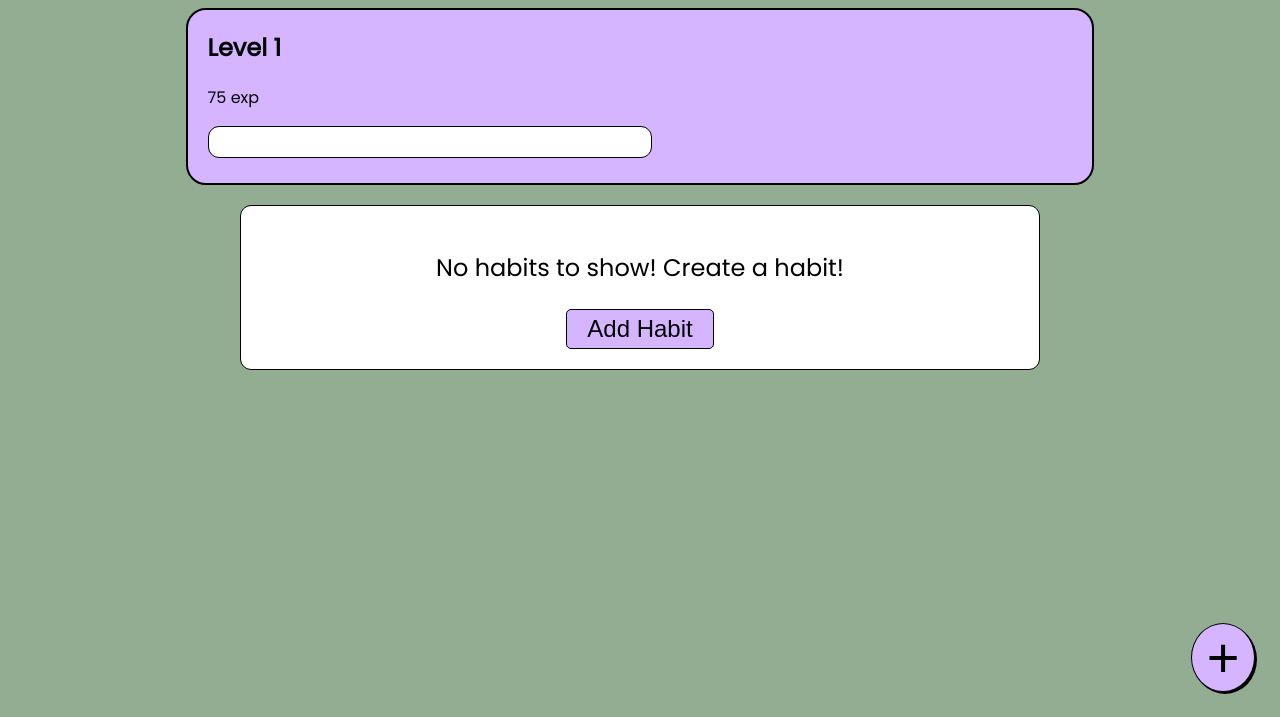
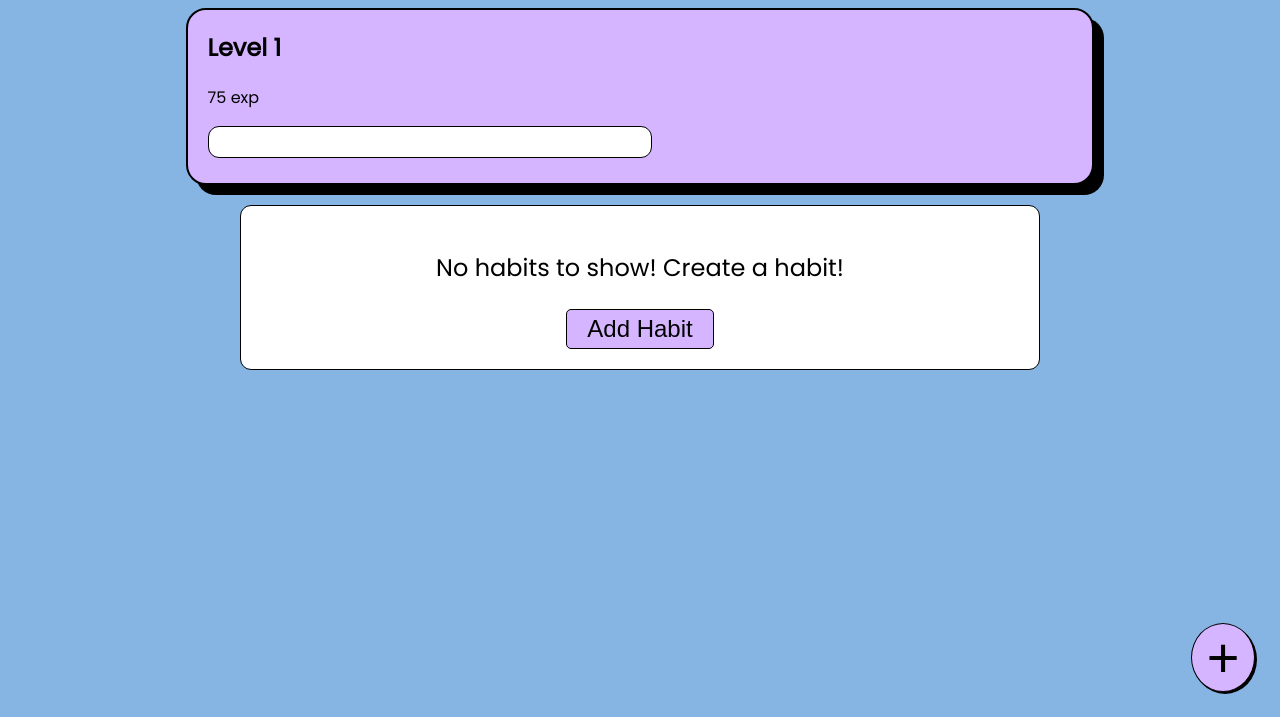
Before and after one commit to kroles1/LAP2_project_frontend, a website: page dashboard.html in a window 1280 px wide. Shown: the part 83-800 px from the top of the page. Drawn offline with Linux system fonts and the light colour scheme; no server answers.

Commit message:
added box shadows

```diff
--- a/styles.css
+++ b/styles.css
@@ -19,8 +19,8 @@ body:not(#dashboard) {
 }
 
 #dashboard {
-    /* background-color: var(--blue); */
-    background-color: var(--green);
+    background-color: var(--blue);
+    /* background-color: var(--green); */
     font-family: 'Poppins', sans-serif;
 }
 
@@ -31,7 +31,7 @@ body:not(#dashboard) {
     border: solid black 2px;
     border-radius: 20px;
     padding-left: 20px;
-    /* box-shadow: 10px 10px; */
+    box-shadow: 10px 10px;
 }
 
 #expBar {
@@ -337,6 +337,7 @@ textarea {
     /* background-color: white;
     color: var(--lav); */
     box-shadow: none;
+    color: white;
 }
 
 .habitDetails {
@@ -389,6 +390,7 @@ button.add {
 
 button.add:hover {
     box-shadow: none;
+    color: white;
 }
 
 .hide {
```
